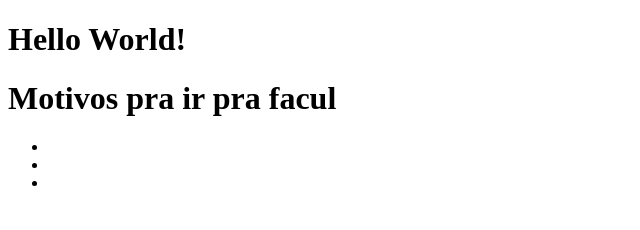
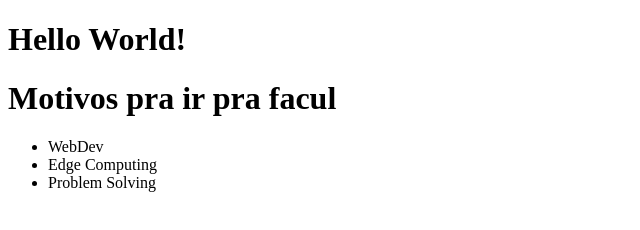
Before and after one commit to ogustavxs/Aula-3, a plain HTML site: page index.html in a window 1280 px wide. Shown: the whole page, without its empty margins (0-640 px from the left). Drawn offline with Linux system fonts and the light colour scheme.

Commit message:
Motivos adicionados

```diff
--- a/index.html
+++ b/index.html
@@ -9,9 +9,9 @@
     <h1>Hello World!</h1>
     <h1>Motivos pra ir pra facul</h1>
     <ul>
-        <li></li>
-        <li></li>
-        <li></li>
+        <li>WebDev</li>
+        <li>Edge Computing</li>
+        <li>Problem Solving</li>
     </ul>
 </body>
 </html>
```
